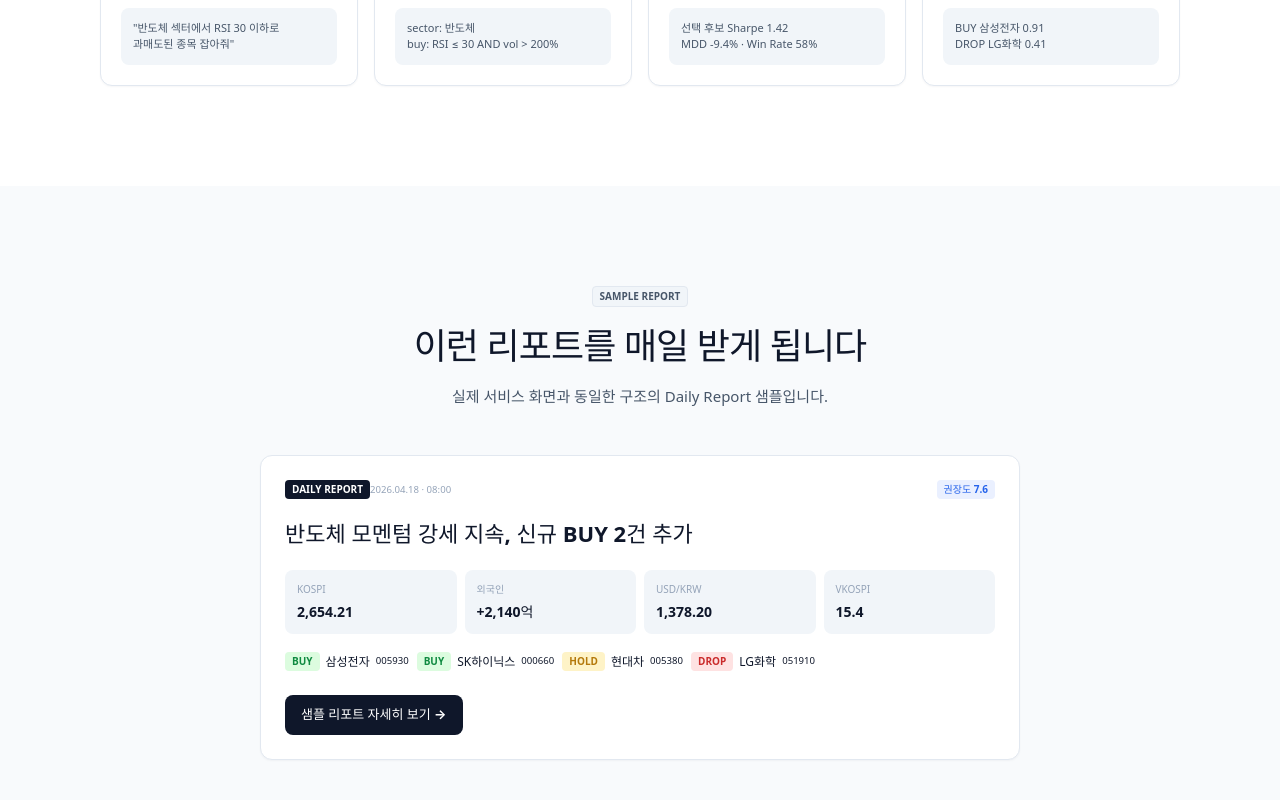
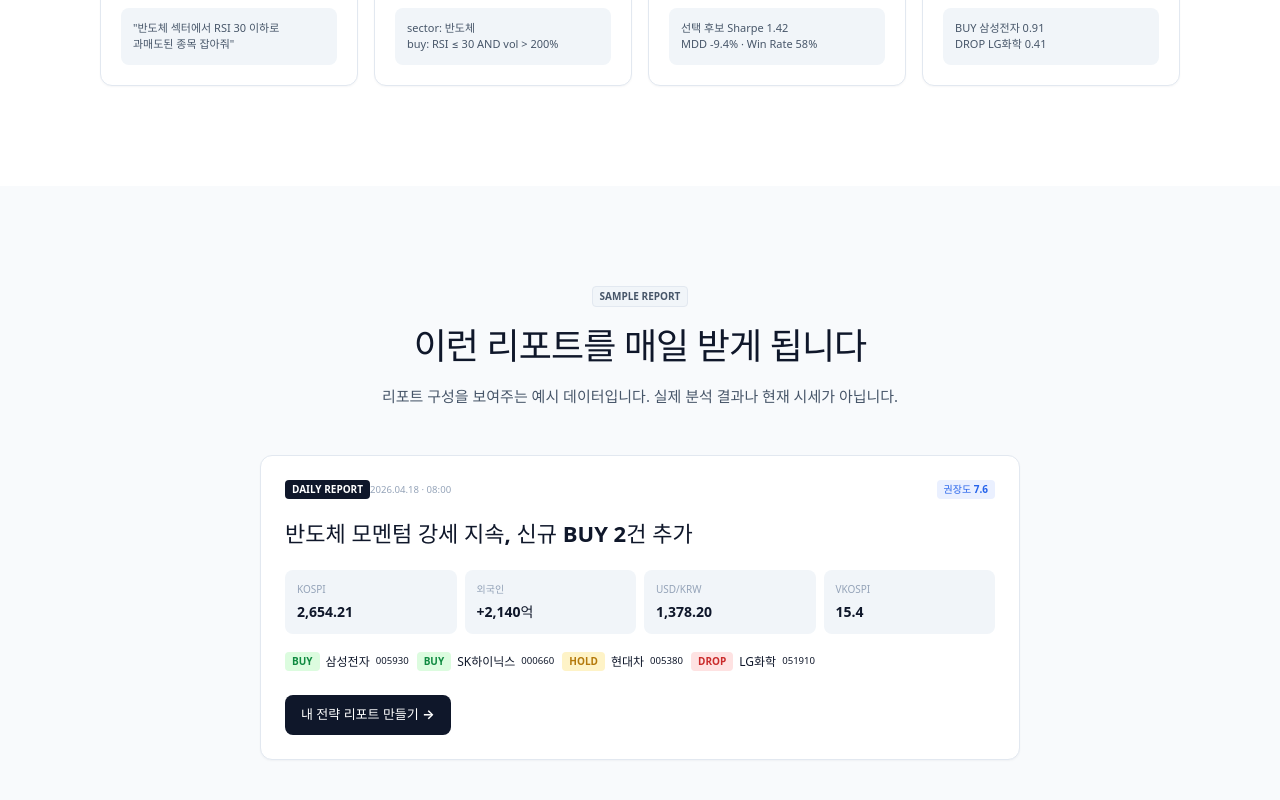
Before and after one commit to sj0618/Quant_agent, a React (Vite) app in the folder fe/: page / in a window 1280 px wide. Shown: the part 1150-1950 px from the top of the page. Built offline with nearby package versions, Linux system fonts and the light colour scheme; no server answers; a web font is replaced by a local one.

Commit message:
fix(fe): keep landing sample access public

```diff
--- a/fe/src/pages/LandingPage.tsx
+++ b/fe/src/pages/LandingPage.tsx
@@ -53,7 +53,7 @@ export function LandingPage() {
         </p>
         <div className="hero__actions">
           <Button onClick={() => window.location.assign(loginHref)} variant="primary">Google 계정으로 시작하기 →</Button>
-          <Button onClick={() => window.location.assign(ROUTES.reportDetail("2026-04-18"))} variant="ghost">▷ 샘플 리포트 보기</Button>
+          <a className="button button--ghost" href="#sample">▷ 샘플 리포트 보기</a>
         </div>
         <small>무료 · 가입 30초 · 신용카드 등록 없음</small>
         <div className="hero__stats">
@@ -81,7 +81,7 @@ export function LandingPage() {
       </section>
 
       <section className="landing-section landing-section--soft" id="sample">
-        <SectionHead eyebrow="SAMPLE REPORT" title="이런 리포트를 매일 받게 됩니다" description="실제 서비스 화면과 동일한 구조의 Daily Report 샘플입니다." />
+        <SectionHead eyebrow="SAMPLE REPORT" title="이런 리포트를 매일 받게 됩니다" description="리포트 구성을 보여주는 예시 데이터입니다. 실제 분석 결과나 현재 시세가 아닙니다." />
         <Card className="sample-report-card">
           <div className="sample-report-card__head">
             <div>
@@ -107,7 +107,7 @@ export function LandingPage() {
               </span>
             ))}
           </div>
-          <a href={ROUTES.reportDetail("2026-04-18")}>샘플 리포트 자세히 보기 →</a>
+          <a href={loginHref}>내 전략 리포트 만들기 →</a>
         </Card>
       </section>
 
```
Also changed, not shown: 1 other file (tests, documents, lock files or other folders).
